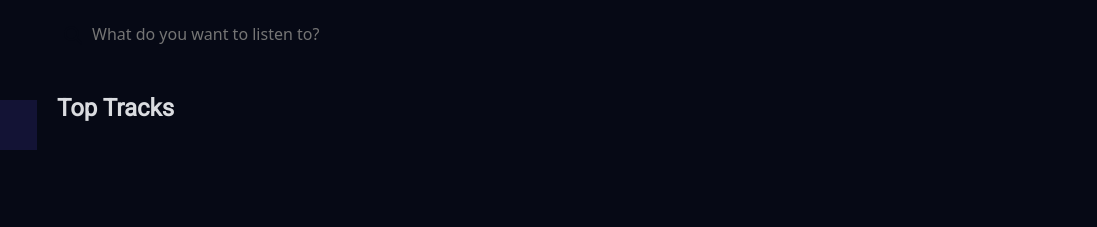
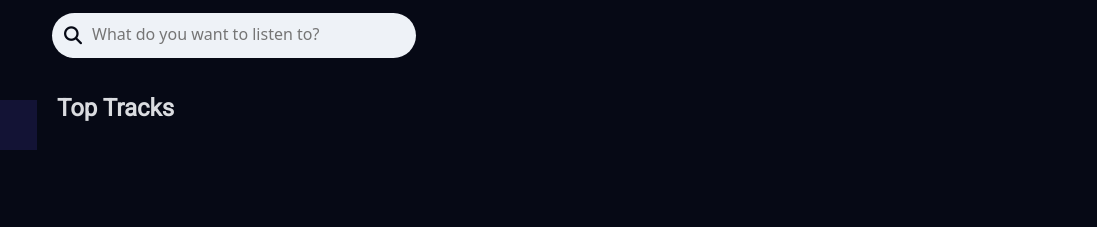
Before and after one commit to Subrata41/Music-Player-JS---Javascript-Project---3cdd2i2k6wat, a plain HTML site: page index.html in a window 1280 px wide. Shown: the top 227 px of the page, 183-1280 px from the left. Drawn offline with nearby package versions, Linux system fonts and the light colour scheme; no server answers.

Commit message:
Update style.css

```diff
--- a/style.css
+++ b/style.css
@@ -37,7 +37,8 @@ nav form {
     justify-content: center;
     align-items: center;
     gap: 5px;
-    background-color: var(--white);
+/*     background-color: var(--white); */
+    background-color: #eef2f7;
     width: max-content;
     padding: 5px 7px;
     position: relative;
```
